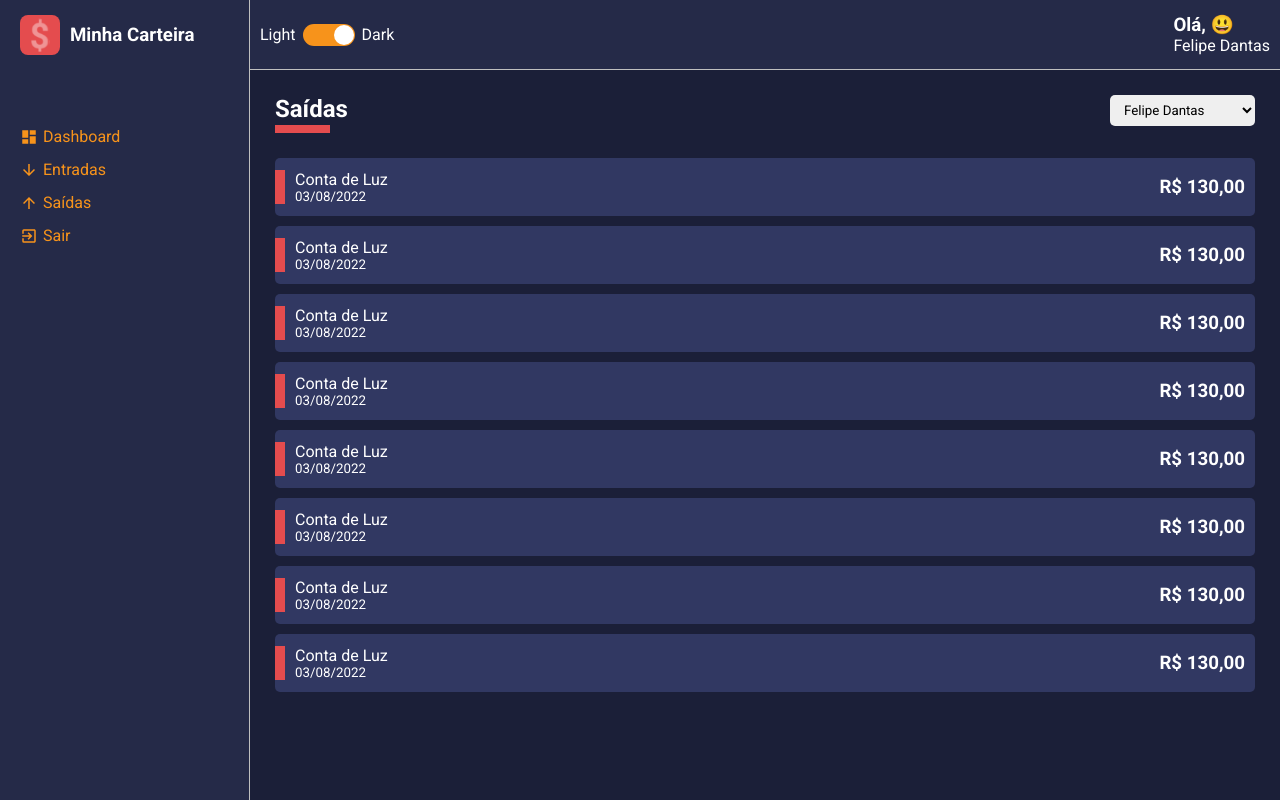
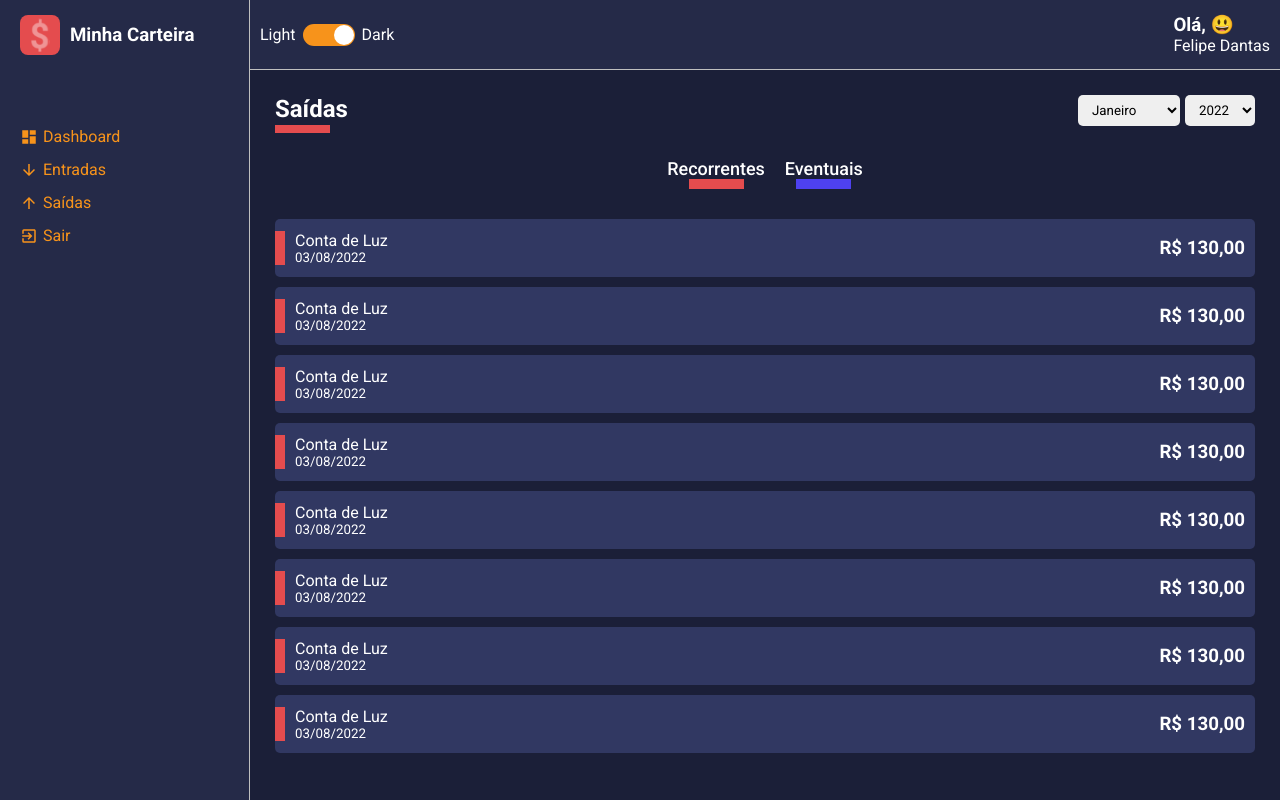
Before and after one commit to FelipeRBDantas/minha-carteira-frontend, a React (Create React App) app: page /dashboard in a window 1280 px wide. Built offline with nearby package versions, Linux system fonts and the light colour scheme.

Commit message:
[feat] - Implementação dos filtros da listagem: Recorrentes e Eventuais

```diff
--- a/src/components/SelectInput/styles.ts
+++ b/src/components/SelectInput/styles.ts
@@ -5,5 +5,6 @@
         padding: 7px 10px;
         border-radius: 5px;
         margin-left: 5px;
+        cursor: pointer;
     }
 `;
--- a/src/pages/Dashboard/index.tsx
+++ b/src/pages/Dashboard/index.tsx
@@ -4,7 +4,7 @@
 
 import SelectInput from "../../components/SelectInput";
 
-import { ContentHeaderOptions } from "../../store/enums/enum";
+import { Months, Years } from "../../store/enums/enum";
 
 import { Container } from "./styles";
 
@@ -12,7 +12,8 @@
     return (
         <Container>
             <ContentHeader title="Dashboard" lineColor='#F7931B'>
-                <SelectInput options={ ContentHeaderOptions } />
+                <SelectInput options={ Months } />
+                <SelectInput options={ Years } />
             </ContentHeader>
         </Container>
     );
--- a/src/pages/List/index.tsx
+++ b/src/pages/List/index.tsx
@@ -6,16 +6,26 @@
 
 import HistoryFinanceCard from "../../components/HistoryFinanceCard";
 
-import { ContentHeaderOptions, ListItemHistoryFinanceCard } from "../../store/enums/enum";
+import { Months, Years, ListItemHistoryFinanceCard } from "../../store/enums/enum";
 
-import { Container, Content } from "./styles";
+import { Container, Content, Filters } from "./styles";
 
 const List: React.FC = () => {
     return (
         <Container>
             <ContentHeader title="Saídas" lineColor='#E44C4E'>
-                <SelectInput options={ ContentHeaderOptions } />
+                <SelectInput options={ Months } />
+                <SelectInput options={ Years } />
             </ContentHeader>
+
+            <Filters>
+                <button type="button" className="tag-filter tag-filter-recurrent">
+                    Recorrentes
+                </button>
+                <button type="button" className="tag-filter tag-filter-eventual">
+                    Eventuais
+                </button>
+            </Filters>
 
             <Content>
                 { ListItemHistoryFinanceCard && ListItemHistoryFinanceCard.map( item => (
--- a/src/pages/List/styles.ts
+++ b/src/pages/List/styles.ts
@@ -7,3 +7,39 @@
 export const Content = styled.div`
 
 `;
+
+export const Filters = styled.div`
+    width: 100%;
+    display: flex;
+    justify-content: center;
+    margin-bottom: 30px;
+
+    .tag-filter {
+        font-size: 18px;
+        font-weight: 500;
+        background: none;
+        color: ${ props => props.theme.colors.white };
+        margin: 0 10px;
+        transition: opacity .3s;
+
+        &:hover {
+            opacity: .7;
+        }
+    }
+
+    .tag-filter-recurrent::after {
+        content: '';
+        display: block;
+        width: 55px;
+        margin: 0 auto;
+        border-bottom: 10px solid ${ props => props.theme.colors.warning };
+    }
+
+    .tag-filter-eventual::after {
+        content: '';
+        display: block;
+        width: 55px;
+        margin: 0 auto;
+        border-bottom: 10px solid ${ props => props.theme.colors.success };
+    }
+`;
--- a/src/store/enums/enum.ts
+++ b/src/store/enums/enum.ts
@@ -1,7 +1,24 @@
-export const ContentHeaderOptions = [
-    { value: 'Felipe Dantas', label: 'Felipe Dantas' },
-    { value: 'Alef Felipe', label: 'Alef Felipe' },
-    { value: 'Vinícius Cavasani', label: 'Vinícius Cavasani' }
+export const Months = [
+    { value: 1, label: 'Janeiro' },
+    { value: 2, label: 'Fevereiro' },
+    { value: 3, label: 'Março' },
+    { value: 4, label: 'Abril' },
+    { value: 5, label: 'Maio' },
+    { value: 6, label: 'Junho' },
+    { value: 7, label: 'Julho' },
+    { value: 8, label: 'Agosto' },
+    { value: 9, label: 'Setembro' },
+    { value: 10, label: 'Outubro' },
+    { value: 11, label: 'Novembro' },
+    { value: 12, label: 'Dezembro' },
+];
+
+export const Years = [
+    { value: 2022, label: 2022 },
+    { value: 2021, label: 2021 },
+    { value: 2020, label: 2020 },
+    { value: 2019, label: 2019 },
+    { value: 2018, label: 2018 },
 ];
 
 export const ListItemHistoryFinanceCard = [
```
